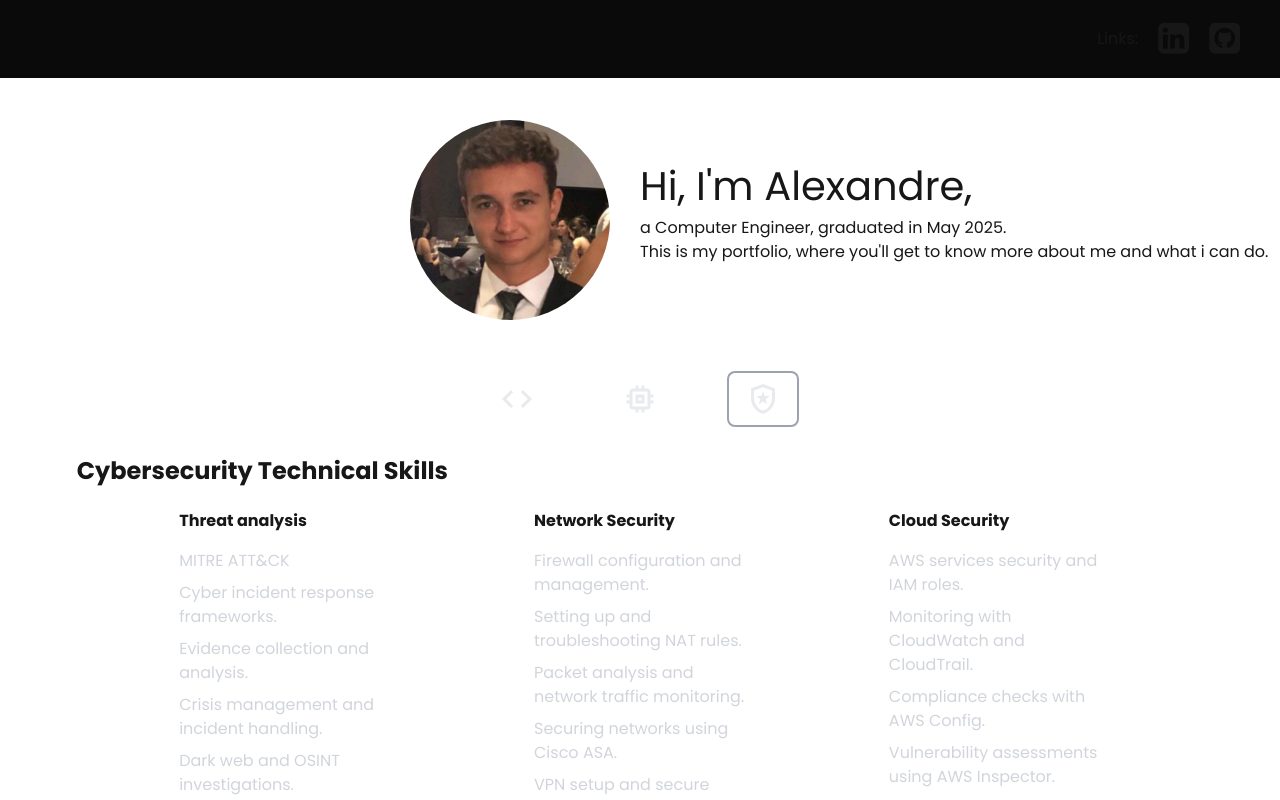
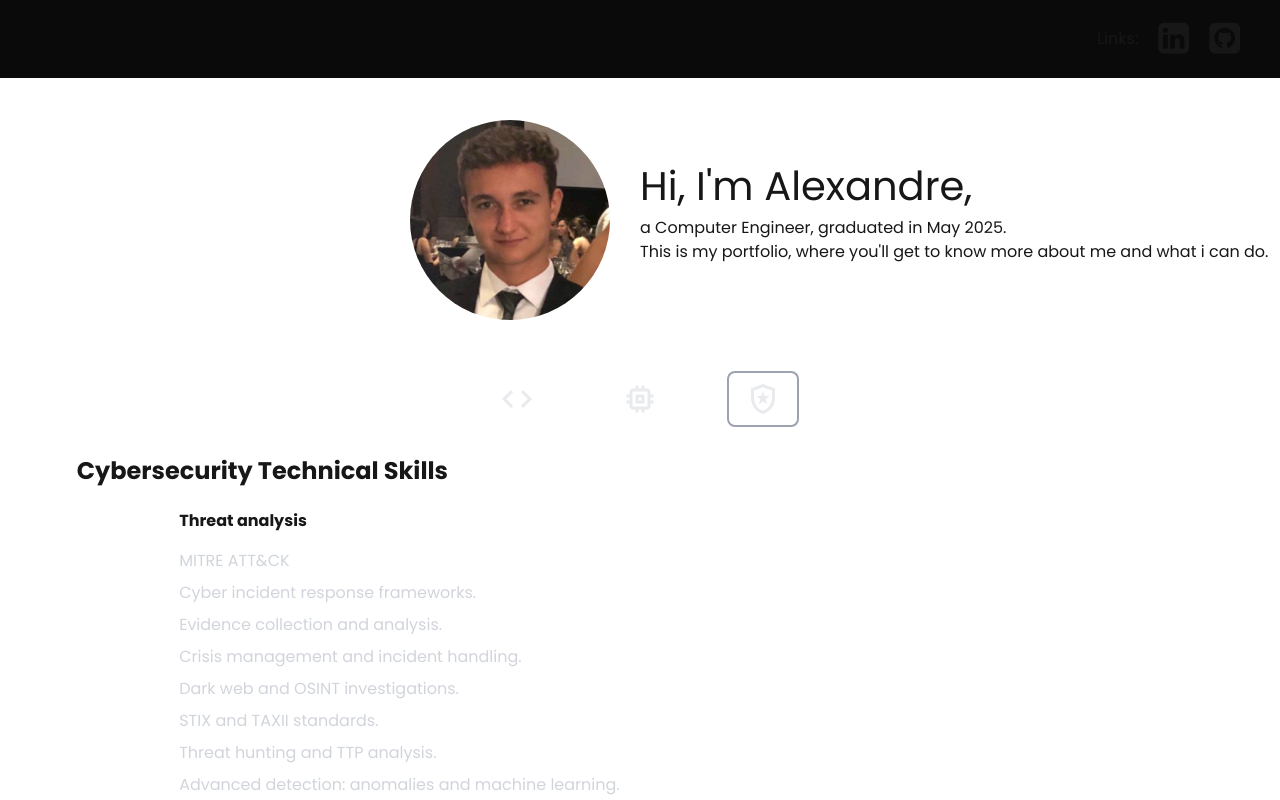
Before and after one commit to m4rmen/Portfolio, a Next.js app in the folder my-portfolio/: page / in a window 1280 px wide. Both pictures are taken after a click on the button 763 px from the left and 399 px from the top of the page. Shown: the top 800 px of the page. Built offline with nearby package versions, Linux system fonts and the light colour scheme.

Commit message:
cyber skills layout update

```diff
--- a/my-portfolio/src/app/globals.css
+++ b/my-portfolio/src/app/globals.css
@@ -345,3 +345,36 @@ h2{
 .courses-item{
   width: 30%;
 }
+
+.security-skills{
+  margin-top: 20px;
+  margin-left: 14%;
+  margin-right: 14%;
+  margin-top: 20px;
+  margin-bottom: 20px;
+  display: flex;
+  flex-direction: column;
+  gap: 20px;
+  height: 500px;
+  overflow-y: auto;
+  scroll-behavior: smooth;
+}
+
+
+.security-skills::-webkit-scrollbar {
+  width: 8px; /* Width of the scrollbar */
+  border-radius: 10px;
+
+}
+
+.security-skills::-webkit-scrollbar-track {
+  background: #2d3748; /* Track background color */
+  border-radius: 10px;
+
+}
+
+.security-skills::-webkit-scrollbar-thumb {
+  background-color: #4a5568; /* Scrollbar thumb color */
+  border-radius: 10px; /* Rounded corners for the scrollbar thumb */
+  border: 2px solid #2d3748; /* Padding around the thumb */
+}
--- a/my-portfolio/src/components/cyber-specialty.js
+++ b/my-portfolio/src/components/cyber-specialty.js
@@ -5,7 +5,7 @@ export default function Cyber({ interestsList, toggleInterest}) {
     return (
         <div>
             <h1 className="speciality-title">Cybersecurity Technical Skills</h1>
-            <div className="skills-container">
+            <div className="security-skills">
             <div>
                 <h2>Threat analysis</h2>
                 <div className="mt-4 text-gray-300 space-y-2">
```
